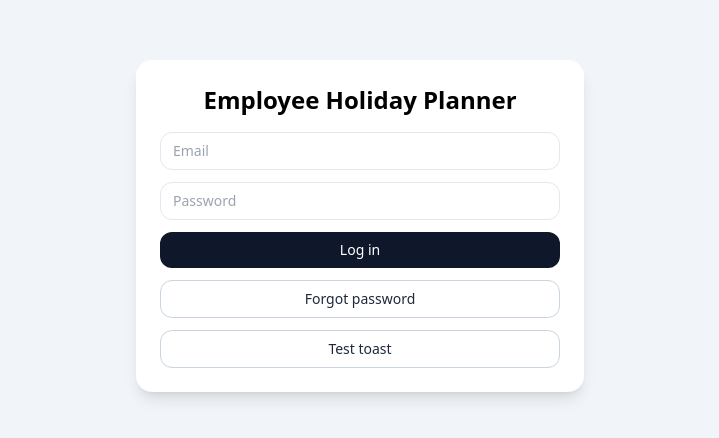
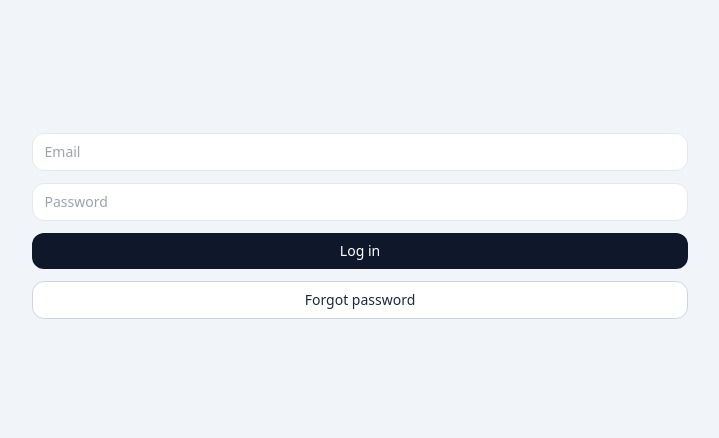
Before and after one commit to lkuklaexert/Holiday-Planner, a React (Vite) app: page / in a window 1280 px wide. Shown: the part 174-612 px from the top of the page, without its empty margins (280-999 px from the left). Built offline with nearby package versions, Linux system fonts and the light colour scheme.

Commit message:
refactor(auth): HR-011F finalise LoginForm

```diff
--- a/src/App.jsx
+++ b/src/App.jsx
@@ -8,6 +8,7 @@ import Toast from "./components/common/Toast";
 import { useToast } from "./components/common/ToastProvider";
 import ExcelJS from "exceljs";
 import { login, resetPassword, updatePassword } from "./features/auth/authService";
+import LoginForm from "./features/auth/LoginForm";
 
 const LEAVE_CATEGORIES = {
   STANDARD: "standard_entitlement",
@@ -1436,32 +1437,17 @@ export default function IrishHolidayPlanner() {
   if (!session) {
     return (
       <div className="min-h-screen flex items-center justify-center bg-slate-100 p-4">
-        <form onSubmit={handleLogin} className="w-full max-w-md rounded-2xl bg-white p-6 shadow-lg">
-          <h1 className="mb-4 text-2xl font-bold text-center">Employee Holiday Planner</h1>
-
-          <div className="space-y-3">
-            <input type="email" placeholder="Email" value={loginEmail} onChange={(e) => setLoginEmail(e.target.value)} className="w-full rounded-xl border px-3 py-2 text-sm" required />
-            <input type="password" placeholder="Password" value={loginPassword} onChange={(e) => setLoginPassword(e.target.value)} className="w-full rounded-xl border px-3 py-2 text-sm" required />
-
-            {loginError && <p className="text-sm text-red-600">{loginError}</p>}
-
-            <button type="submit" className="w-full rounded-xl bg-slate-900 px-3 py-2 text-sm font-medium text-white">Log in</button>
-
-            <button type="button" onClick={handleResetPassword} className="w-full rounded-xl border border-slate-300 bg-white px-3 py-2 text-sm font-medium text-slate-800">
-              Forgot password
-            </button>
-            <Button
-              type="button"
-              variant="outline"
-              className="w-full"
-              onClick={() => showToast("Toast system is working correctly.", "success")}
-            >
-              Test toast
-            </Button>
-
-
-          </div>
-        </form>
+        <LoginForm
+          auth={{
+            email: loginEmail,
+            password: loginPassword,
+            error: loginError,
+            setEmail: setLoginEmail,
+            setPassword: setLoginPassword,
+            login: handleLogin,
+            resetPassword: handleResetPassword,
+          }}
+        />
       </div>
     );
   }
```
Also changed, not shown: src/features/auth/LoginForm.jsx (+2 -6 lines).
